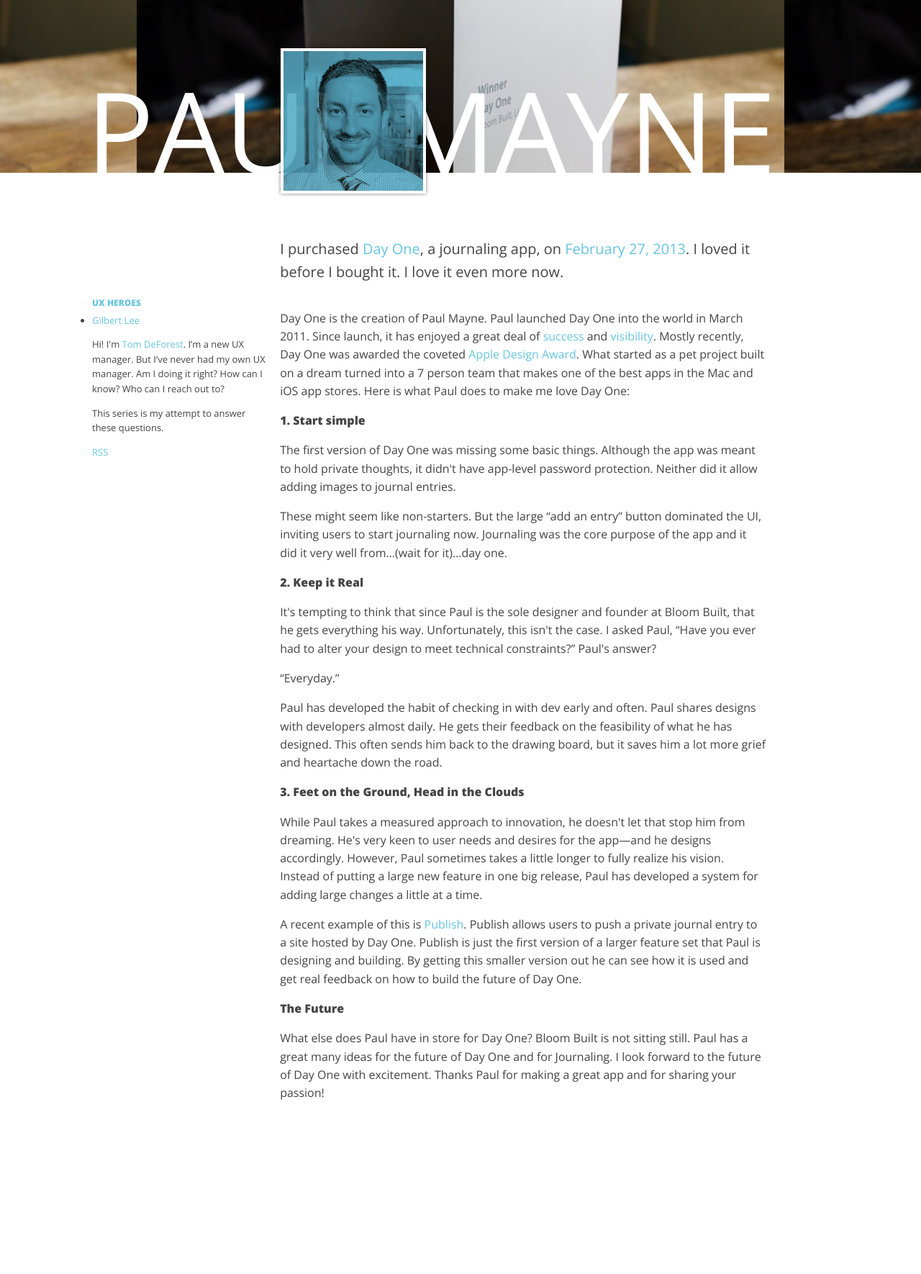
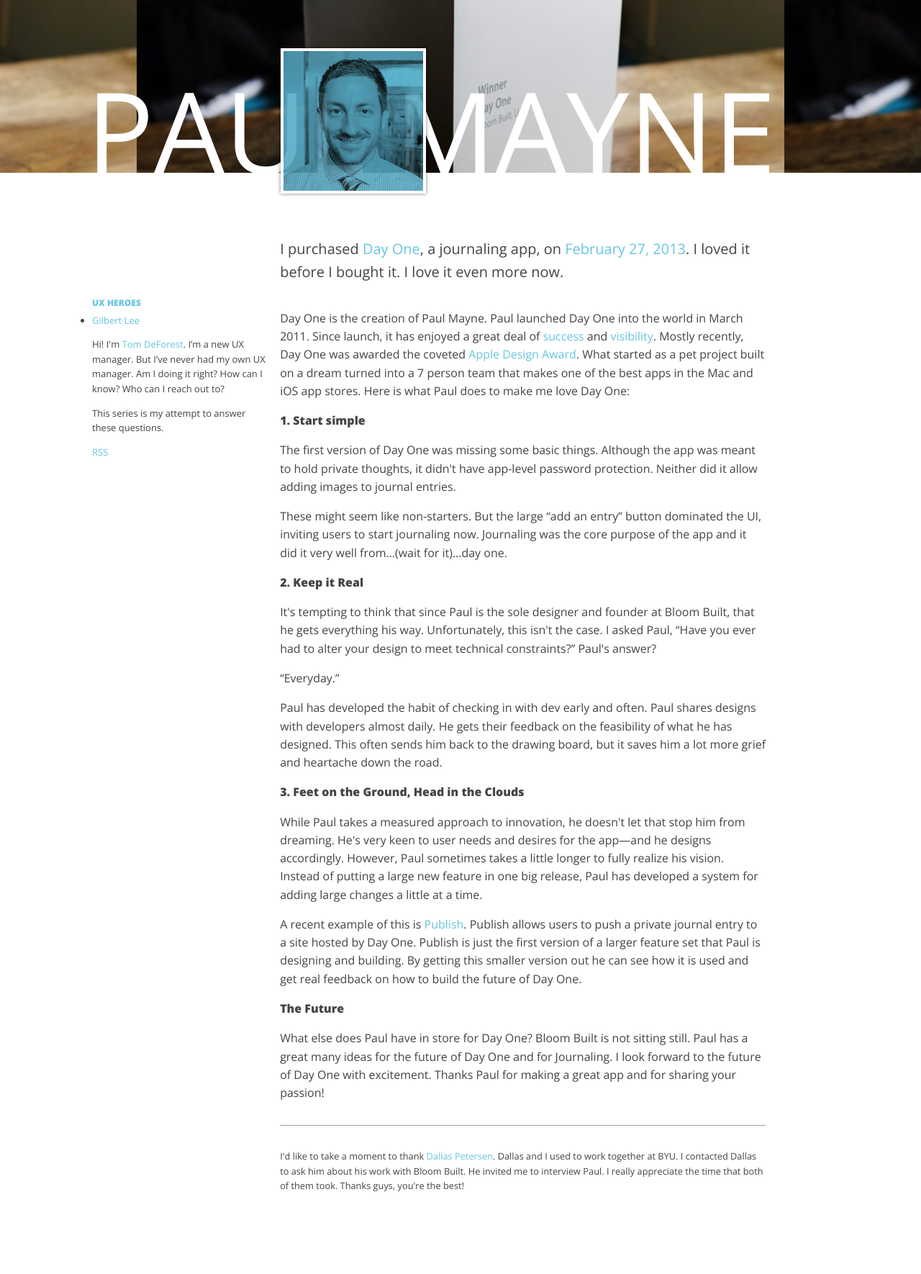
Before and after one commit to tomdeforest/tomdeforest.github.io, a Jekyll site: the page built from _posts/2014-07-14-paul-mayne.md, in a window 1280 px wide. Shown: the whole page at 72% size. Built offline with Jekyll 4.4.1, drawn with Linux system fonts in a browser that asks for light colours; before the commit the page ends 1647 px from its top, so only the background shows below that.

Commit message:
Note about Dallas. Yay! Dallas!

```diff
--- a/_posts/2014-07-14-paul-mayne.md
+++ b/_posts/2014-07-14-paul-mayne.md
@@ -34,4 +34,8 @@ hero-background-class: dayone
 
 	<p><strong>The Future</strong></p>
 	<p>What else does Paul have in store for Day One? Bloom Built is not sitting still. Paul has a great many ideas for the future of Day One and for Journaling. I look forward to the future of Day One with excitement. Thanks Paul for making a great app and for sharing your passion!</p>
+
+	<hr>
+
+	<p class="footnote">I&apos;d like to take a moment to thank <a href="https://twitter.com/dallaspetersen">Dallas Petersen</a>. Dallas and I used to work together at BYU. I contacted Dallas to ask him about his work with Bloom Built. He invited me to interview Paul. I really appreciate the time that both of them took. Thanks guys, you&apos;re the best!</p>
 </div>
--- a/css/index.css
+++ b/css/index.css
@@ -12,8 +12,15 @@ strong { font-weight:bold; }
 ul {
   margin-bottom: 1em;
 }
+
 ul, ul li {
 	list-style-type: disc;
+}
+
+hr {
+	border:none;
+	border-top:solid 1px #999;
+	margin:2em 0;
 }
 
 .lead {
@@ -77,6 +84,9 @@ ul, ul li {
   font-size: 0.813em;
 }
 
+.footnote {
+	font-size:.8em;
+}
 /* GILBERT LEE */
 
 	/* Links */
```
